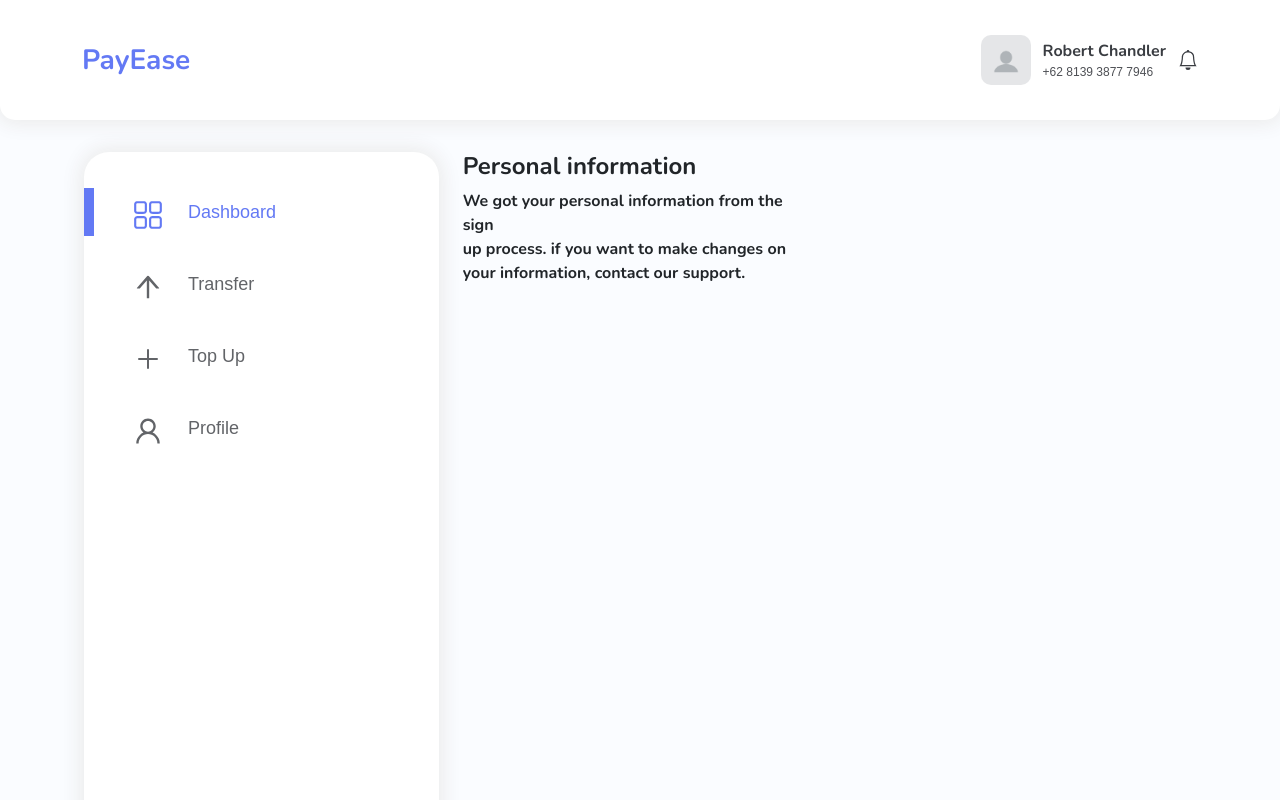
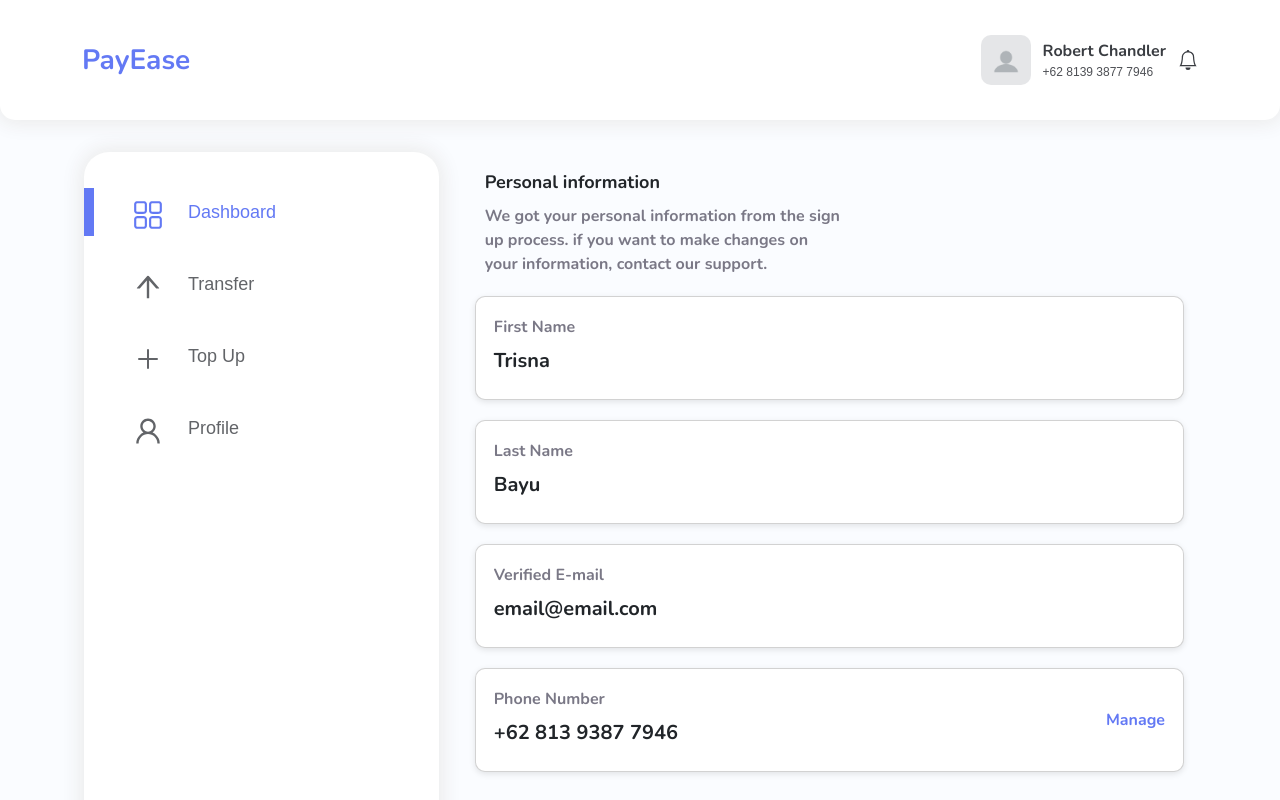
Before and after one commit to othernima08/payease-fe, a React (Vite) app: page /profile in a window 1280 px wide. Shown: the top 800 px of the page. Built offline with nearby package versions, Linux system fonts and the light colour scheme; a web font is replaced by a local one.

Commit message:
slicing profile informations. profilpage onprogres

```diff
--- a/package.json
+++ b/package.json
@@ -10,14 +10,15 @@
     "preview": "vite preview"
   },
   "dependencies": {
+    "axios": "^1.5.1",
     "bootstrap": "^5.3.2",
     "bootstrap-icons": "^1.11.1",
     "react": "^18.2.0",
     "react-bootstrap": "^2.9.0",
     "react-dom": "^18.2.0",
+    "react-icons": "^4.11.0",
     "react-pin-field": "^3.1.4",
     "react-pin-input": "^1.3.1",
-    "react-icons": "^4.11.0",
     "react-router-dom": "^6.16.0"
   },
   "devDependencies": {
--- a/src/Router.jsx
+++ b/src/Router.jsx
@@ -8,7 +8,7 @@ import Pin from './pages/auth/register/pin'
 import CreatePassword from './pages/auth/login/create-password'
 import ResetPassword from './pages/auth/login/reset-password'
 import Success from './pages/auth/register/pinsuccess'
-import Profile from './pages/profile/Index'
+import Profile from './pages/profile/profile-information/Index'
 
 const Router = () => {
     return (
--- a/src/components/profile/Index.jsx
+++ b/src/components/profile/Index.jsx
@@ -1,16 +1,78 @@
 import React from 'react'
+import './profile.css'
+import { Card, Col, Container, Row } from 'react-bootstrap'
+import axios from 'axios'
+// import { FontAwesomeIcon } from "@fortawesome/react-fontawesome";
+// import { faTrash } from "@fortawesome/free-solid-svg-icons";
 
 const ProfileComponent = () => {
   return (
-    <>
-    <h4>Personal information</h4>
-    <p>We got your personal information from the sign</p>
-    <p>up process. if you want to make changes on</p>
-    <p>your information, contact our support.</p>
-    {/* <Card>
+    <Container className='profile-container'>
 
-    </Card> */}
-    </>
+      <Row>
+        <Col>
+          <div className='personal-information'>
+            <h4>Personal information</h4>
+            <p className='text-profile'>We got your personal information from the sign <br />up process. if you want to make changes on <br />your information, contact our support.</p>
+          </div>
+        </Col>
+      </Row>
+      <Row>
+        <Col md={12}>
+          <Card className="profile-card">
+            <Card.Body>
+              <div className="profile-details">
+                <div className="profile-info">
+                  <p className='text-profile'>First Name</p>
+                  <h5>Trisna</h5>
+                </div>
+              </div>
+            </Card.Body>
+          </Card>
+        </Col>
+        <Col md={12}>
+          <Card className="profile-card">
+            <Card.Body>
+              <div className="profile-details">
+                <div className="profile-info">
+                  <p className='text-profile'>Last Name</p>
+                  <h5>Bayu</h5>
+                </div>
+              </div>
+            </Card.Body>
+          </Card>
+        </Col>
+        <Col md={12}>
+          <Card className="profile-card">
+            <Card.Body>
+              <div className="profile-details">
+                <div className="pforile-info">
+                  <p className='text-profile'>Verified E-mail</p>
+                  <h5>email@email.com</h5>
+                </div>
+              </div>
+            </Card.Body>
+          </Card>
+        </Col>
+        <Col md={12}>
+          <Card className="profile-card">
+            <Card.Body>
+              <div className="profile-details">
+                <div className="profile-info">
+                  <p className='text-profile'>Phone Number</p>
+                  <h5>+62 813 9387 7946</h5>
+                </div>
+                <div className="manage-profile">
+                  <a className='manage-button' onClick={()=>{}} > Manage</a>
+                  {/* <FontAwesomeIcon icon={faTrash} className="delete-icon" /> */}
+                </div>
+              </div>
+            </Card.Body>
+          </Card>
+        </Col>
+      </Row>
+    </Container>
+
   )
 }
 
--- /dev/null
+++ b/src/components/profile/profile.css
@@ -0,0 +1,46 @@
+.text-profile {
+    font-size: 16px;
+    margin-bottom: 10px;
+    text-align: left;
+    /* padding-left: 10px; */
+    color: #7A7886;
+}
+
+.personal-information {
+    margin-left: 10px;
+    margin-bottom: 20px;
+}
+
+.profile-container h4 {
+    font-size: 18px;
+    font-weight: 700;
+    margin-top: 20px;
+    margin-bottom: 10px;
+    text-align: left;
+    /* padding-left: 10px; */
+}
+
+.profile-details {
+    display: flex;
+    justify-content: space-between;
+    align-items: center;
+}
+
+.profile-info {
+    display: flex;
+    flex-direction: column;
+}
+
+.profile-card {
+    margin-bottom: 20px;
+    padding: 2px;
+    max-height: 100%;
+    border-radius: 10px;
+    background-color: white;
+    box-shadow: 0px 2px 6px rgba(0, 0, 0, 0.1);
+}
+
+.manage-button {
+    text-decoration: none;
+    color: #6379F4;
+}
--- a/src/layout/afterLogin/index.jsx
+++ b/src/layout/afterLogin/index.jsx
@@ -28,7 +28,7 @@ const AfterLoginLayout = (props) => {
                 <Col xs={12} md={4}>
                     <CustomSidebar />
                 </Col>
-                <Col xs={12} md={4}>
+                <Col xs={12} md={8}>
                     {children}
                 </Col>
             </Row>
--- a/src/pages/profile/Index.jsx
+++ b/src/pages/profile/profile-information/Index.jsx
@@ -1,6 +1,6 @@
 import React from 'react'
-import ProfileComponent from '../../components/profile/Index'
-import AfterLoginLayout from '../../layout/afterLogin'
+import ProfileComponent from '../../../components/profile/Index'
+import AfterLoginLayout from '../../../layout/afterLogin'
 
 const Profile = () => {
   return (
```
Also changed, not shown: src/pages/profile/profile page/Index.jsx (added), 1 other file (tests, documents, lock files or other folders).
